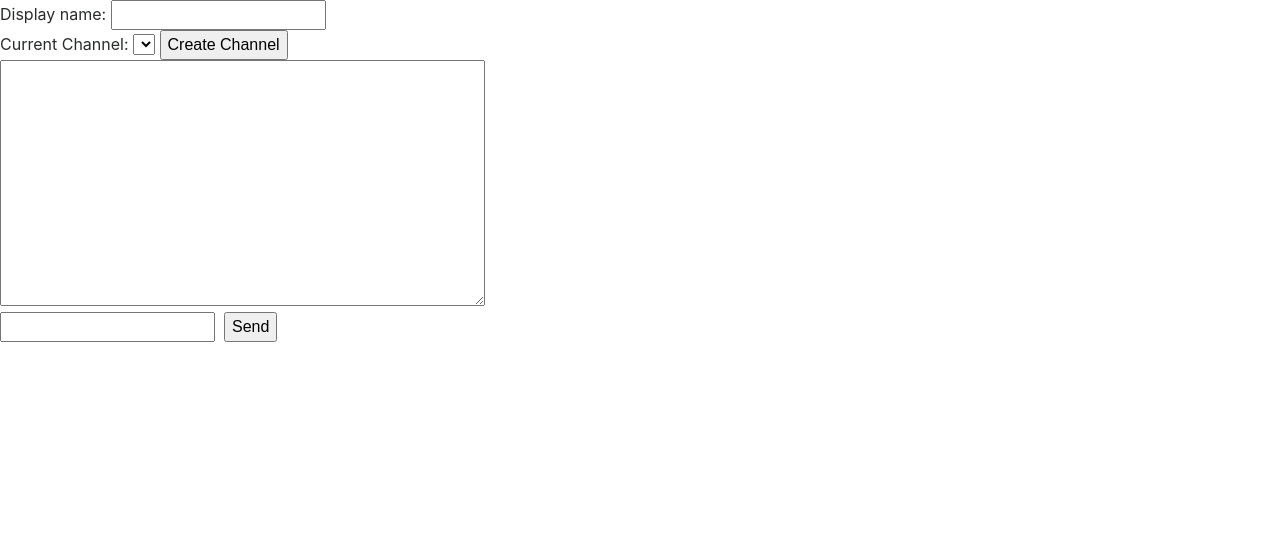
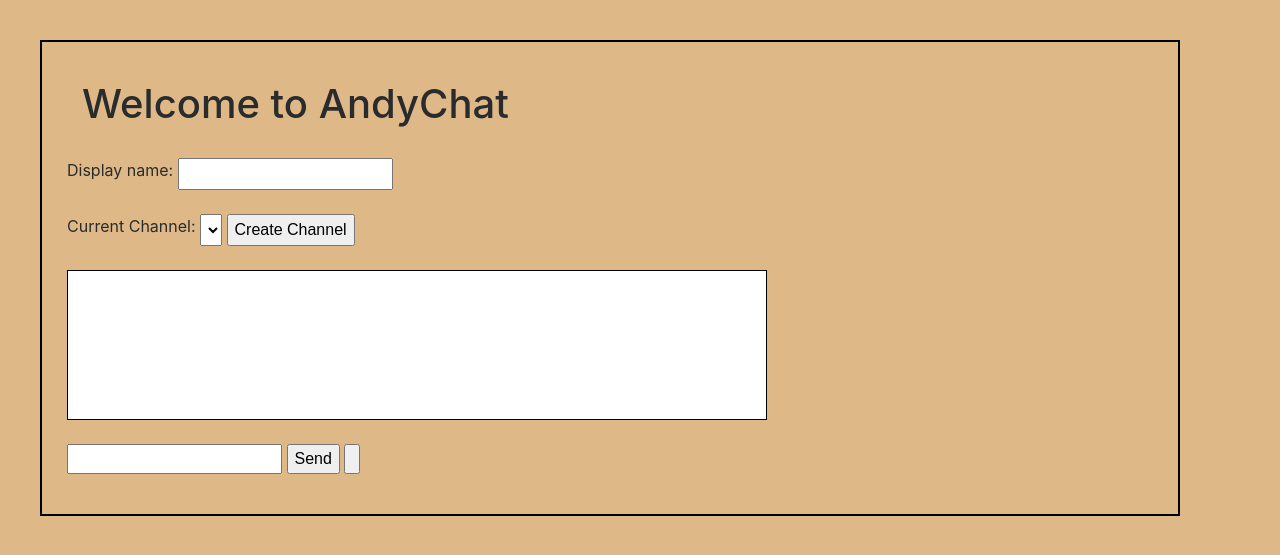
Before and after one commit to AndyJudkis/cs50Web-Project-2, a Flask app: page / in a window 1280 px wide. Shown: the top 555 px of the page. Run offline with Flask 2, Linux system fonts and the light colour scheme; lists and menus that the app fills with data are empty; some libraries are stand-ins or nearby versions.

Commit message:
Add a few bugfixes and cosmetics.  The one thing lacking is my own added feature, TBD.

```diff
--- a/application.py
+++ b/application.py
@@ -1,5 +1,6 @@
 import os
 import requests
+from datetime import datetime
 
 from flask import Flask, jsonify, render_template, request
 from flask_socketio import SocketIO, emit
@@ -8,7 +9,10 @@ app = Flask(__name__)
 app.config["SECRET_KEY"] = os.getenv("SECRET_KEY")
 socketio = SocketIO(app)
 
-channels = { "Welcome!":  [{"text":"Welcome to FlackChat!", "from":"admin", "time":""}]}
+def timeStamp():
+    return "{:%m/%d/%y %X}".format(datetime.now())
+
+channels = { "Welcome!":  [{"text":"Welcome to FlackChat!", "from":"admin", "time": timeStamp()}]}
 
 @app.route("/")
 def index():
@@ -72,16 +76,18 @@ def setChannel(data):
 # it isn't interested in
 @socketio.on("sendMsg")
 def sendMsg(data):
+    now = timeStamp()
     print(f"current state of channels: {channels}")
     print(f"client sent us data: {data}")
     thisChannel = data["chan"]
     thisMsg = data["text"]
+    data["time"] = now
 
     if thisChannel not in channels:
         # create channel if it doesn't exist -- for instance, if server restarted but client still in chat
         print(f"name {thisChannel} doesn't exist")
         newChannel(thisChannel)
-    channels[thisChannel].append({"text": thisMsg, "from" : data["from"], "date" : ""})
+    channels[thisChannel].append({"text": thisMsg, "from" : data["from"], "time" : now})
 
     # TODO: add time stamp to msg
     # TODO: limit to 100 msgs
--- a/static/index.js
+++ b/static/index.js
@@ -1,7 +1,4 @@
 // TODO
-// disable text entry on chat scroll
-// add timestamp
-// show username, timestamp with messages
 // attach file to msg (or something? . . . )
 // make it look good
 
@@ -70,6 +67,15 @@ document.addEventListener('DOMContentLoaded', () => {
             socket.emit('sendMsg', newMsg);
         };
 
+        // would like to be clear on how to do this with arrow functions. . .
+        document.querySelector('#sendText').addEventListener("keyup", function (event) {
+            event.preventDefault();
+            if (event.keyCode === 13) {
+                // Trigger the button element with a click
+                document.querySelector('#sendTextButton').click();
+            }
+        });
+
     });
 
     // When we join the chat server, it sends us a list of current channels, and the last 100 msgs
@@ -90,7 +96,10 @@ document.addEventListener('DOMContentLoaded', () => {
         console.log(`date=${data}`)
 
         if (data["chan"] == currChannel) {
-            document.querySelector('#chatText').value += data["text"] + "\n";
+            //document.querySelector('#chatText').value += data["text"] + "\n";
+            chatText = document.querySelector('#chatText');
+            chatText.innerHTML = chatText.innerHTML + data["text"] + " <span class='dateformat'>" + data["from"] + " " + data["time"] + "</span><br />";
+            chatText.scrollTop = chatText.scrollHeight - chatText.clientHeight;
         }
     });
 
@@ -148,13 +157,14 @@ document.addEventListener('DOMContentLoaded', () => {
     }
 
     function setChatText(msgList) {
-        let chatText = "";
+        let textLines = "";
         for (let nxt = 0; nxt < msgList.length; nxt++) {
-            console.log("add line " + msgList[nxt].text);
-            chatText += msgList[nxt].text;
-            chatText += "\n";
+            textLines += msgList[nxt].text + " <span class='dateformat'>" + msgList[nxt].from + " " + msgList[nxt].time + "</span><br />";
         }
-        document.querySelector('#chatText').value = chatText;
+        let chatText = document.querySelector('#chatText')
+        chatText.innerHTML = textLines;
+        chatText.scrollTop = chatText.scrollHeight - chatText.clientHeight;
         console.log("updated textArea.value")
     }
+
 });
--- a/templates/index.html
+++ b/templates/index.html
@@ -3,28 +3,41 @@
     <head>
         <script type="text/javascript" src="//cdnjs.cloudflare.com/ajax/libs/socket.io/1.3.6/socket.io.min.js"></script>
         <script src="{{ url_for('static', filename='index.js') }}"></script>
-        <title>FlaskChat</title>
+        <title>AndyChat</title>
+
         <link rel="stylesheet" href="https://maxcdn.bootstrapcdn.com/bootstrap/4.0.0-beta.3/css/bootstrap.min.css" integrity="sha384-Zug+QiDoJOrZ5t4lssLdxGhVrurbmBWopoEl+M6BdEfwnCJZtKxi1KgxUyJq13dy" crossorigin="anonymous">
+
+        <style>
+            body {
+                background-color: burlywood;
+            }
+            .dateformat {
+                font-style: italic;
+                font-size: 0.8em;
+                color:lightsteelblue;
+            }
+        </style>
     </head>
     <body>
-        <div>
-            Display name:
-            <input type="text" id="displayName">
+        <div class="container" style="border:2px solid black; margin:40px; padding:40px">
+        <h1>Welcome to AndyChat</h1>
+        <br/>
+        <div class="row">
+        <label for="displayName">Display name:</label>&nbsp;<input type="text" id="displayName">
 
         </div>
-        <div>
-            Current Channel:
-        <select id="changeChannel">
-
-        </select>
-
-            <button id="newChannelButton">Create Channel</button>
+        <br/>
+        <div class="row">
+        <label for="changeChannel">Current Channel:</label>&nbsp;<select id="changeChannel"></select>&nbsp;<button id="newChannelButton">Create Channel</button>
         </div>
-        <div>
-        <textarea rows='10' cols='50' id="chatText"></textarea>
+        <br/>
+        <div class="row">
+            <div style='height:150px; width:700px; border:1px solid black;overflow:auto;background-color:white;' id="chatText"></div>
         </div>
-        <div>
-            <input type="text" id="sendText">&nbsp;&nbsp;<button id="sendTextButton">Send</button>
+        <br/>
+        <div class="row">
+        <input type="text" id="sendText">&nbsp;<button id="sendTextButton">Send</button>&nbsp;<button type="file" id="uploadButton">
+        </div>
         </div>
     </body>
 </html>
```
